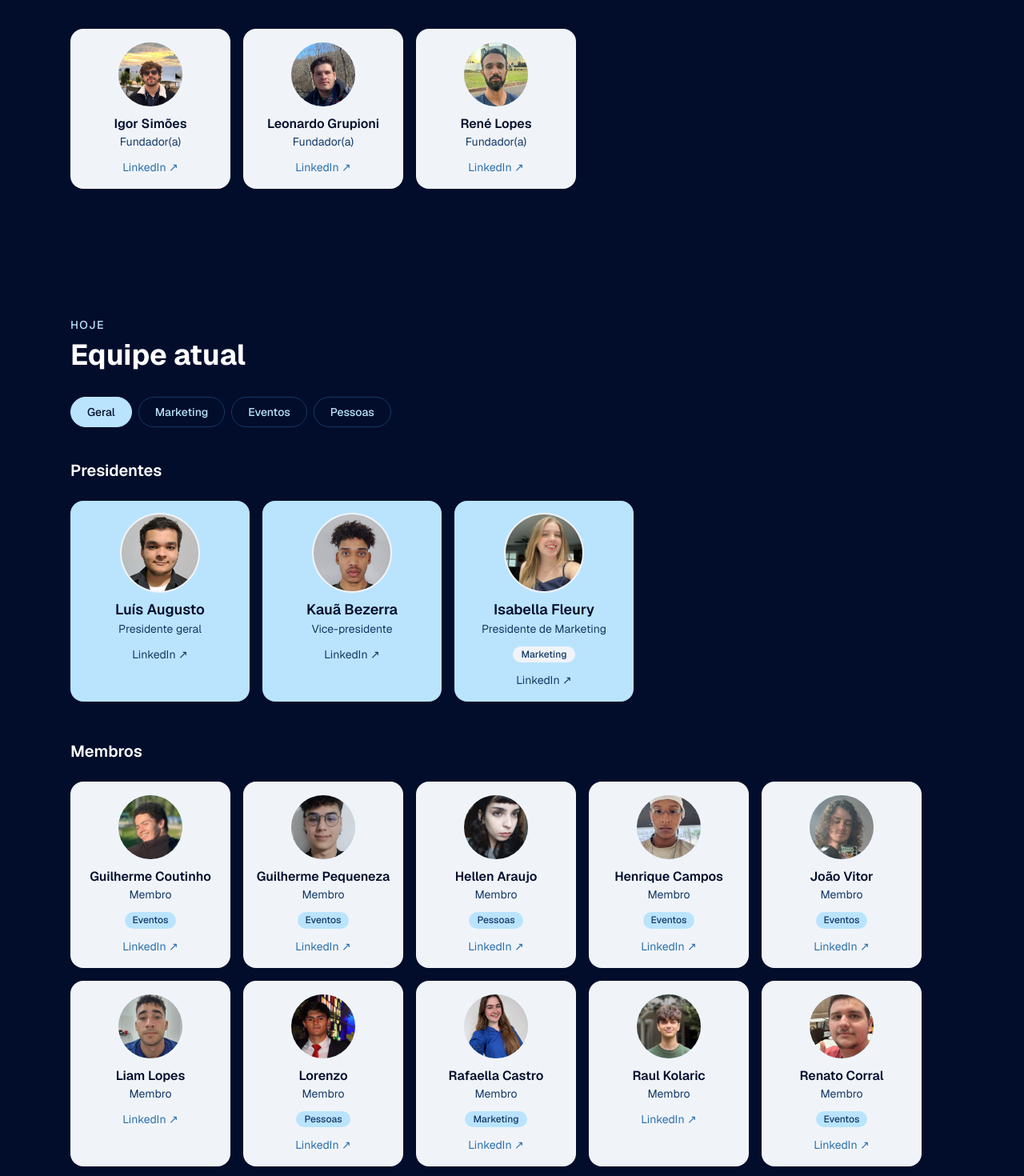
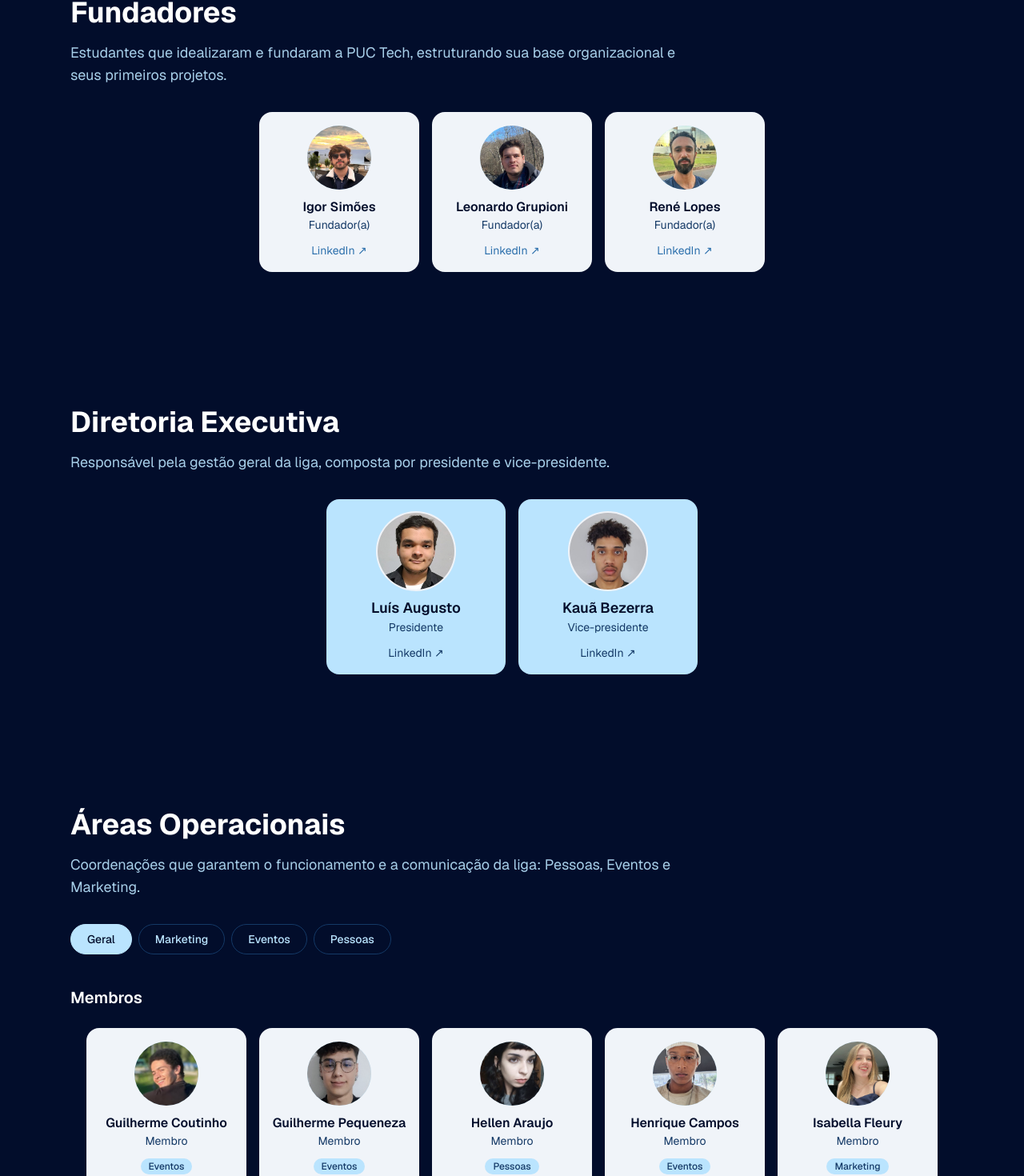
Before and after one commit to PUCTech/site-puctech, a Next.js app: page /equipe in a window 1280 px wide. Shown: the part 1033-2503 px from the top of the page at 80% size. Built offline with nearby package versions, Linux system fonts and the light colour scheme; no server answers.

Commit message:
team page changes

```diff
--- a/app/equipe/page.tsx
+++ b/app/equipe/page.tsx
@@ -1,8 +1,16 @@
 import type { Metadata } from "next";
 import Section from "@/components/Section";
-import MemberCard, { membersGrid } from "@/components/team/MemberCard";
+import MemberCard, {
+  featuredGrid,
+  membersGrid,
+} from "@/components/team/MemberCard";
 import CurrentTeam from "@/components/team/CurrentTeam";
-import { advisors, founders } from "@/data/team";
+import {
+  advisors,
+  executive,
+  founders,
+  groupDescriptions,
+} from "@/data/team";
 
 export const metadata: Metadata = {
   title: "Equipe",
@@ -29,15 +37,15 @@ export default function EquipePage() {
         </div>
       </section>
 
-      <Section eyebrow="Orientação" title="Orientadores">
+      <Section title="Tutores" subtitle={groupDescriptions.tutores}>
         <div className={membersGrid}>
           {advisors.map((member, index) => (
-            <MemberCard key={index} member={member} role="Orientador(a)" />
+            <MemberCard key={index} member={member} role="Tutor(a)" />
           ))}
         </div>
       </Section>
 
-      <Section eyebrow="História" title="Fundadores">
+      <Section title="Fundadores" subtitle={groupDescriptions.fundadores}>
         <div className={membersGrid}>
           {founders.map((member, index) => (
             <MemberCard key={index} member={member} role="Fundador(a)" />
@@ -45,7 +53,22 @@ export default function EquipePage() {
         </div>
       </Section>
 
-      <Section eyebrow="Hoje" title="Equipe atual">
+      <Section
+        id="diretoria-executiva"
+        title="Diretoria Executiva"
+        subtitle={groupDescriptions.diretoriaExecutiva}
+      >
+        <div className={featuredGrid}>
+          {executive.map((member, index) => (
+            <MemberCard key={index} member={member} variant="highlight" />
+          ))}
+        </div>
+      </Section>
+
+      <Section
+        title="Áreas Operacionais"
+        subtitle={groupDescriptions.areasOperacionais}
+      >
         <CurrentTeam />
       </Section>
     </main>
--- a/components/Section.tsx
+++ b/components/Section.tsx
@@ -4,6 +4,7 @@ type SectionProps = {
   id?: string;
   eyebrow?: string;
   title: string;
+  subtitle?: string;
   tone?: "default" | "alt";
   children: ReactNode;
 };
@@ -12,6 +13,7 @@ export default function Section({
   id,
   eyebrow,
   title,
+  subtitle,
   tone = "default",
   children,
 }: SectionProps) {
@@ -29,6 +31,9 @@ export default function Section({
           </p>
         )}
         <h2 className="mt-2 text-3xl font-bold md:text-4xl">{title}</h2>
+        {subtitle && (
+          <p className="mt-4 max-w-3xl text-lg text-brand-200/90">{subtitle}</p>
+        )}
         <div className="mt-8">{children}</div>
       </div>
     </section>
--- a/components/team/CurrentTeam.tsx
+++ b/components/team/CurrentTeam.tsx
@@ -8,7 +8,8 @@ import MemberCard, {
 import { areaInfo, members, type AreaId, type Member } from "@/data/team";
 
 type TabId = "geral" | AreaId;
-type Level = "president" | "member" | "trainee";
+
+type Level = "president" | "vice" | "member" | "trainee";
 
 const tabs: { id: TabId; label: string }[] = [
   { id: "geral", label: "Geral" },
@@ -24,6 +25,12 @@ const sections: {
   {
     level: "president",
     title: "Presidentes",
+    highlight: true,
+    grid: featuredGrid,
+  },
+  {
+    level: "vice",
+    title: "Vice-presidentes",
     highlight: true,
     grid: featuredGrid,
   },
@@ -44,54 +51,40 @@ const sections: {
 const labelOf = (id: AreaId) =>
   areaInfo.find((area) => area.id === id)?.label ?? id;
 
-function joinLabels(ids: AreaId[]) {
-  const labels = ids.map(labelOf);
-  if (labels.length <= 1) return labels.join("");
-  return `${labels.slice(0, -1).join(", ")} e ${labels[labels.length - 1]}`;
-}
-
-// Equipe atual: orientadores e fundadores têm suas próprias seções na página.
 const team = members.filter(
-  (member) =>
-    member.group === "presidente" ||
-    member.group === "vice-presidente" ||
-    member.group === "membro" ||
-    member.group === "trainee",
+  (member) => member.group === "membro" || member.group === "trainee",
 );
 
-// Áreas da pessoa: as de `areas` mais as que ela preside, sem repetir.
 const areasOf = (member: Member): AreaId[] =>
-  Array.from(new Set([...(member.areas ?? []), ...(member.presidentOf ?? [])]));
+  Array.from(
+    new Set([
+      ...(member.areas ?? []),
+      ...(member.presidentOf ?? []),
+      ...(member.viceOf ?? []),
+    ]),
+  );
 
-// Nível da pessoa dentro de uma aba. Quem preside só algumas áreas aparece como presidente nelas e como membro nas outras.
 function levelIn(member: Member, area: AreaId | undefined): Level {
   if (member.group === "trainee") return "trainee";
-  if (member.group === "presidente" || member.group === "vice-presidente") {
-    return "president";
-  }
-  const presides = area
-    ? Boolean(member.presidentOf?.includes(area))
-    : (member.presidentOf?.length ?? 0) > 0;
-  return presides ? "president" : "member";
+  if (!area) return "member";
+  if (member.presidentOf?.includes(area)) return "president";
+  if (member.viceOf?.includes(area)) return "vice";
+  return "member";
 }
 
 function roleIn(member: Member, area: AreaId | undefined): string {
   const level = levelIn(member, area);
+  if (level === "president") return "Presidente";
+  if (level === "vice") return "Vice-presidente";
   if (level === "trainee") return "Trainee";
-  if (level === "member") return "Membro";
-  if (member.group === "presidente") return "Presidente geral";
-  if (member.group === "vice-presidente") return "Vice-presidente";
-  if (area) return "Presidente";
-  return `Presidente de ${joinLabels(member.presidentOf ?? [])}`;
+  return "Membro";
 }
 
 export default function CurrentTeam() {
   const [active, setActive] = useState<TabId>("geral");
-
   const area = active === "geral" ? undefined : active;
   const areaDetails = areaInfo.find((item) => item.id === area);
 
-  // Na aba Geral entram todas, inclusive quem não tem área, uma única vez cada.
   const visible = area
     ? team.filter((member) => areasOf(member).includes(area))
     : team;
--- a/components/team/MemberCard.tsx
+++ b/components/team/MemberCard.tsx
@@ -1,10 +1,9 @@
 import Image from "next/image";
 import type { Member } from "@/data/team";
 
-export const membersGrid =
-  "grid grid-cols-2 gap-4 sm:grid-cols-[repeat(auto-fill,12.5rem)]";
-export const featuredGrid =
-  "grid grid-cols-2 gap-4 sm:grid-cols-[repeat(auto-fill,minmax(12rem,14rem))]";
+export const membersGrid = "flex flex-wrap justify-center gap-4";
+
+export const featuredGrid = "flex flex-wrap justify-center gap-4";
 
 type MemberCardProps = {
   member: Member;
@@ -32,11 +31,12 @@ export default function MemberCard({
   badge,
 }: MemberCardProps) {
   const highlight = variant === "highlight";
+  const title = member.cargo ?? role;
 
   return (
     <article
-      className={`relative flex flex-col items-center rounded-2xl border border-transparent px-3 py-4 text-center transition-colors hover:border-brand-500 ${
-        highlight ? "bg-brand-200" : "bg-paper"
+        className={`relative flex w-[calc(50%-0.5rem)] flex-col items-center rounded-2xl border border-transparent px-3 py-4 text-center transition-colors hover:border-brand-500 ${
+        highlight ? "bg-brand-200 sm:w-[14rem]" : "bg-paper sm:w-[12.5rem]"
       }`}
     >
       <div
@@ -74,7 +74,7 @@ export default function MemberCard({
       >
         {member.name}
       </h3>
-      {role && <p className="mt-0.5 text-sm text-brand-800">{role}</p>}
+      {title && <p className="mt-0.5 text-sm text-brand-800">{title}</p>}
 
       {badge && (
         <span
--- a/data/team.ts
+++ b/data/team.ts
@@ -17,6 +17,7 @@ export type Member = {
   cargo?: string;
   areas?: AreaId[];
   presidentOf?: AreaId[];
+  viceOf?: AreaId[];
   photo?: string;
   linkedin?: string;
 };
@@ -59,8 +60,8 @@ export const members: Member[] = [
   { name: "René Lopes", group: "fundador", photo: "/equipe/rene-lopes.jpg", linkedin: "https://www.linkedin.com/in/ren%C3%A9-l-silva-06a293189/" },
 
   // Diretoria
-  { name: "Luís Augusto", group: "presidente", photo: "/equipe/luis-augusto.jpg", linkedin: "https://www.linkedin.com/in/lu%C3%ADs-augusto-coelho-de-souza-5b5324324/" },
-  { name: "Kauã Bezerra", group: "vice-presidente", photo: "/equipe/kaua-bezerra.jpg", linkedin: "https://www.linkedin.com/in/kau%C3%A3-bezerra-88a0921b0/" },
+  { name: "Luís Augusto", group: "presidente", cargo: "Presidente", photo: "/equipe/luis-augusto.jpg", linkedin: "https://www.linkedin.com/in/lu%C3%ADs-augusto-coelho-de-souza-5b5324324/" },
+  { name: "Kauã Bezerra", group: "vice-presidente", cargo: "Vice-presidente", photo: "/equipe/kaua-bezerra.jpg", linkedin: "https://www.linkedin.com/in/kau%C3%A3-bezerra-88a0921b0/" },
 
   // Membros
   { name: "Guilherme Coutinho", group: "membro", areas: ["eventos"], photo: "/equipe/guilherme-coutinho.jpg", linkedin: "https://www.linkedin.com/in/guicoutinho/" },
@@ -71,7 +72,7 @@ export const members: Member[] = [
   { name: "João Vitor", group: "membro", areas: ["eventos"], photo: "/equipe/joao-vitor.jpg", linkedin: "https://www.linkedin.com/in/jo%C3%A3o-vitor-quintella/" },
   { name: "Liam Lopes", group: "membro", photo: "/equipe/liam-lopes.jpg", linkedin: "https://www.linkedin.com/in/liam-lopes-8250b1214/" },
   { name: "Lorenzo", group: "membro", areas: ["pessoas"], photo: "/equipe/lorenzo.jpg", linkedin: "https://www.linkedin.com/in/lorenzo-cunha-032a9a3a7/" },
-  { name: "Rafaella Castro", group: "membro", areas: ["marketing"], photo: "/equipe/rafaella-castro.jpg", linkedin: "https://www.linkedin.com/in/rafaellazlima/" },
+  { name: "Rafaella Castro", group: "membro", viceOf: ["marketing"], photo: "/equipe/rafaella-castro.jpg", linkedin: "https://www.linkedin.com/in/rafaellazlima/" },
   { name: "Raul Kolaric", group: "membro", photo: "/equipe/raul-kolaric.jpg", linkedin: "https://www.linkedin.com/in/raulkolaric/" },
   { name: "Renato Corral", group: "membro", areas: ["eventos"], photo: "/equipe/renato-corral.jpg", linkedin: "https://www.linkedin.com/in/renatocorralsilva/" },
   { name: "Thierry", group: "membro", areas: ["eventos"], photo: "/equipe/thierry.jpg", linkedin: "https://www.linkedin.com/in/thierry-nadjarian-a33a4a347/" },
@@ -108,6 +109,9 @@ function validateTeam(list: Member[]) {
     if (member.group !== "membro" && member.presidentOf) {
       errors.push(`${who}: presidentOf só vale para group "membro".`);
     }
+    if (member.group !== "membro" && member.viceOf) {
+      errors.push(`${who}: viceOf só vale para group "membro".`);
+    }
   });
 
   if (errors.length > 0) {
@@ -128,3 +132,13 @@ export const strategic = members.filter(
 );
 export const trainees = members.filter((m) => m.group === "trainee");
 export const idealizers = members.filter((m) => m.group === "idealizador");
+export const groupDescriptions = {
+  tutores:
+    "Professores da PUC-SP que atuam como ponte entre a liga e a universidade, apoiando pedagogicamente nossas ações.",
+  fundadores:
+    "Estudantes que idealizaram e fundaram a PUC Tech, estruturando sua base organizacional e seus primeiros projetos.",
+  diretoriaExecutiva:
+    "Responsável pela gestão geral da liga, composta por presidente e vice-presidente.",
+  areasOperacionais:
+    "Coordenações que garantem o funcionamento e a comunicação da liga: Pessoas, Eventos e Marketing.",
+};
```
